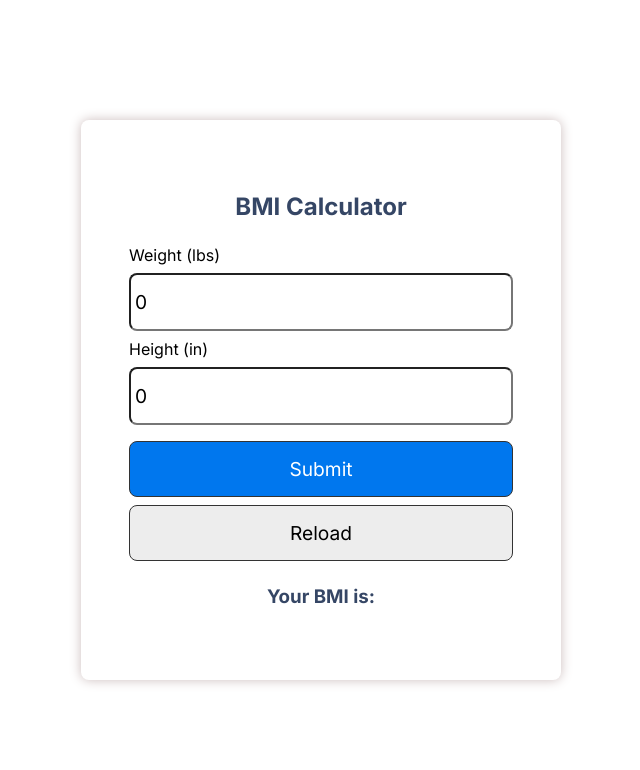
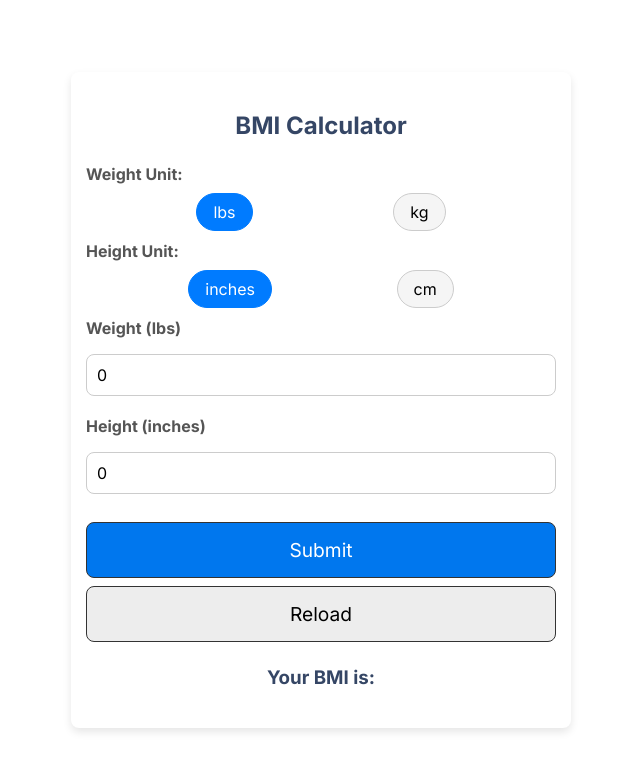
Before and after one commit to iiitl/bmi_calculator, a React (Create React App) app: page / in a window 1280 px wide. Shown: the top 770 px of the page, without its empty margins (319-959 px from the left). Built offline with nearby package versions, Linux system fonts and the light colour scheme.

Commit message:
app modified to accept input in any unit

```diff
--- a/src/App.css
+++ b/src/App.css
@@ -1,5 +1,6 @@
 .App {
   text-align: center;
+  justify-content: center;
 }
 
 .App-logo {
@@ -27,7 +28,61 @@
 .App-link {
   color: #61dafb;
 }
+label {
+  font-size: 16px;
+  font-weight: bold;
+  margin-bottom: 8px;
+  display: block;
+  color: #555;
+}
+.container {
+  background: #fff;
+  padding: 15px;
+  border-radius: 8px;
+  box-shadow: 0 4px 8px rgba(0, 0, 0, 0.1);
+  width: 500px;
 
+}
+input[type="number"], select {
+  width: 100%;
+  padding: 10px;
+  font-size: 16px;
+  border: 1px solid #ccc;
+  border-radius: 8px;
+  margin-bottom: 20px;
+  box-sizing: border-box;
+  transition: all 0.3s ease-in-out;
+}
+.toggle-container {
+  margin-bottom: 10px;
+}
+
+.toggle-buttons {
+  display: flex;
+  justify-content: space-around;
+  padding: 0.5px 40px;
+
+}
+
+.toggle-btn {
+  padding: 8px 16px;
+  font-size: 16px;
+  background-color: #f5f5f5;
+  border: 1px solid #ccc;
+  border-radius: 20px;
+  cursor: pointer;
+  transition: background-color 0.3s ease-in-out;
+}
+
+.toggle-btn:hover {
+  background-color: #e0e0e0;
+}
+
+.toggle-btn.active {
+  background-color: #007bff;
+  color: white;
+  border-color: #007bff;
+}
 @keyframes App-logo-spin {
   from {
     transform: rotate(0deg);
--- a/src/App.js
+++ b/src/App.js
@@ -1,68 +1,161 @@
 import './App.css';
-import './index.css'
-import React, {useState} from 'react'
+import './index.css';
+import React, { useState } from 'react';
 
 function App() {
-  // state
-  const [weight, setWeight] = useState(0)
-  const [height, setHeight] = useState(0)
-  const [bmi, setBmi] = useState('')
-  const [message, setMessage] = useState('')
 
-  let calcBmi = (event) => {
-    event.preventDefault()
-    console.log(event);
-
-    if (weight === 0 || height === 0) {
-      alert('Please enter a valid weight and height')
-    } else {
-      let bmi = (weight / (height * height) * 703)
-      setBmi(bmi.toFixed(1))
+  const [weight, setWeight] = useState(0);
+  const [height, setHeight] = useState(0);
+  const [bmi, setBmi] = useState('');
+  const [message, setMessage] = useState('');
+  const [weightUnit, setWeightUnit] = useState('lbs');
+  const [heightUnit, setHeightUnit] = useState('inches');
 
 
-        if (bmi < 18.5) {
-          setMessage('You are underweight')
-        }  else if (bmi >= 18.5 && bmi < 25) {
-          setMessage('You have healthy weight')
-        } else if (bmi>=25 && bmi <30) {
-          setMessage('You are overweight')
-        }else{
-          setMessage('You are obese')
-        }
+  const toggleWeightUnit = (unit) => {
+    setWeightUnit(unit);
+  };
 
+
+  const toggleHeightUnit = (unit) => {
+    setHeightUnit(unit);
+  };
+
+  const calcBmi = (event) => {
+    event.preventDefault();
+
+    if (weight === 0 || height === 0 || weight < 0 || height < 0) {
+      alert('Please enter a valid weight and height');
+      return;
     }
-  }
 
-  let reload = () => {
-    window.location.reload()
-  }
+    let calculatedBmi;
 
+    if (weightUnit === 'lbs' && heightUnit === 'inches') {
+
+      calculatedBmi = (weight / (height * height)) * 703;
+    } else if (weightUnit === 'kg' && heightUnit === 'cm') {
+
+      const heightInMeters = height / 100;
+      calculatedBmi = weight / (heightInMeters * heightInMeters);
+    } else if (weightUnit === 'kg' && heightUnit === 'inches') {
+
+      const weightInKg = weight * 0.453592;
+      const heightInCm = height * 2.54;
+      const heightInMeters = heightInCm / 100;
+      calculatedBmi = weightInKg / (heightInMeters * heightInMeters);
+    } else if (weightUnit === 'lbs' && heightUnit === 'cm') {
+
+      const weightInLbs = weight * 2.20462;
+      const heightInMeters = height / 100;
+      calculatedBmi = weightInLbs / (heightInMeters * heightInMeters);
+    }
+
+    setBmi(calculatedBmi.toFixed(1));
+
+    if (calculatedBmi < 18.5) {
+      setMessage('You are underweight');
+    } else if (calculatedBmi >= 18.5 && calculatedBmi < 25) {
+      setMessage('You have a healthy weight');
+    } else if (calculatedBmi >= 25 && calculatedBmi < 30) {
+      setMessage('You are overweight');
+    } else {
+      setMessage('You are obese');
+    }
+  };
+
+
+  const reload = () => {
+    window.location.reload();
+  };
 
   return (
     <div className="app">
-    <div className='container'>
-      <h2 className='center'>BMI Calculator</h2>
+      <div className="container">
+        <h2 className="center">BMI Calculator</h2>
         <form onSubmit={calcBmi}>
+
+          <div className="toggle-container">
+            <label>Weight Unit:</label>
+            <div className="toggle-buttons">
+              <button
+                type="button"
+                className={`toggle-btn ${weightUnit === 'lbs' ? 'active' : ''}`}
+                onClick={() => toggleWeightUnit('lbs')}
+              >
+                lbs
+              </button>
+              <button
+                type="button"
+                className={`toggle-btn ${weightUnit === 'kg' ? 'active' : ''}`}
+                onClick={() => toggleWeightUnit('kg')}
+              >
+                kg
+              </button>
+            </div>
+          </div>
+
+
+          <div className="toggle-container">
+            <label>Height Unit:</label>
+            <div className="toggle-buttons">
+              <button
+                type="button"
+                className={`toggle-btn ${heightUnit === 'inches' ? 'active' : ''}`}
+                onClick={() => toggleHeightUnit('inches')}
+              >
+                inches
+              </button>
+              <button
+                type="button"
+                className={`toggle-btn ${heightUnit === 'cm' ? 'active' : ''}`}
+                onClick={() => toggleHeightUnit('cm')}
+              >
+                cm
+              </button>
+            </div>
+          </div>
+
+
           <div>
-            <label>Weight (lbs)</label>
-            <input type="text" placeholder='Enter Weight in lbs' value={weight} onChange={(e) => setWeight(e.target.value)} />
+            <label>{weightUnit === 'lbs' ? 'Weight (lbs)' : 'Weight (kg)'}</label>
+            <input
+              type="number"
+              placeholder={weightUnit === 'lbs' ? 'Enter Weight in lbs' : 'Enter Weight in kg'}
+              value={weight}
+              onChange={(e) => setWeight(e.target.value)}
+            />
           </div>
+
+
           <div>
-            <label>Height (in)</label>
-            <input type="text" placeholder='Enter height in inches' value={height} onChange={(event) => setHeight(event.target.value)} />
+            <label>{heightUnit === 'inches' ? 'Height (inches)' : 'Height (cm)'}</label>
+            <input
+              type="number"
+              placeholder={heightUnit === 'inches' ? 'Enter Height in inches' : 'Enter Height in cm'}
+              value={height}
+              onChange={(e) => setHeight(e.target.value)}
+            />
           </div>
+
           <div>
-            <button className='btn' type='submit'>Submit</button>
-            <button className='btn btn-outline' onClick={reload} type='submit'>Reload</button>
+            <button className="btn" type="submit">
+              Submit
+            </button>
+            <button className="btn btn-outline" onClick={reload} type="button">
+              Reload
+            </button>
           </div>
         </form>
-        <div className='center'>
+
+        <div className="center">
           <h3>Your BMI is: {bmi}</h3>
           <p>{message}</p>
         </div>
+      </div>
     </div>
-  </div>
   );
 }
 
+
 export default App;
```
